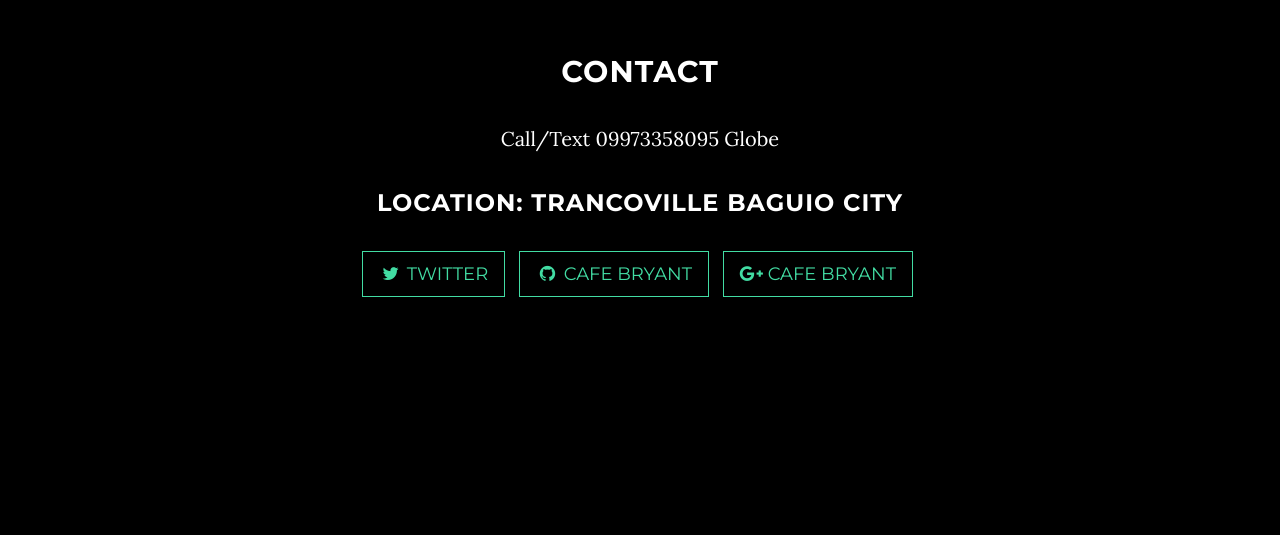
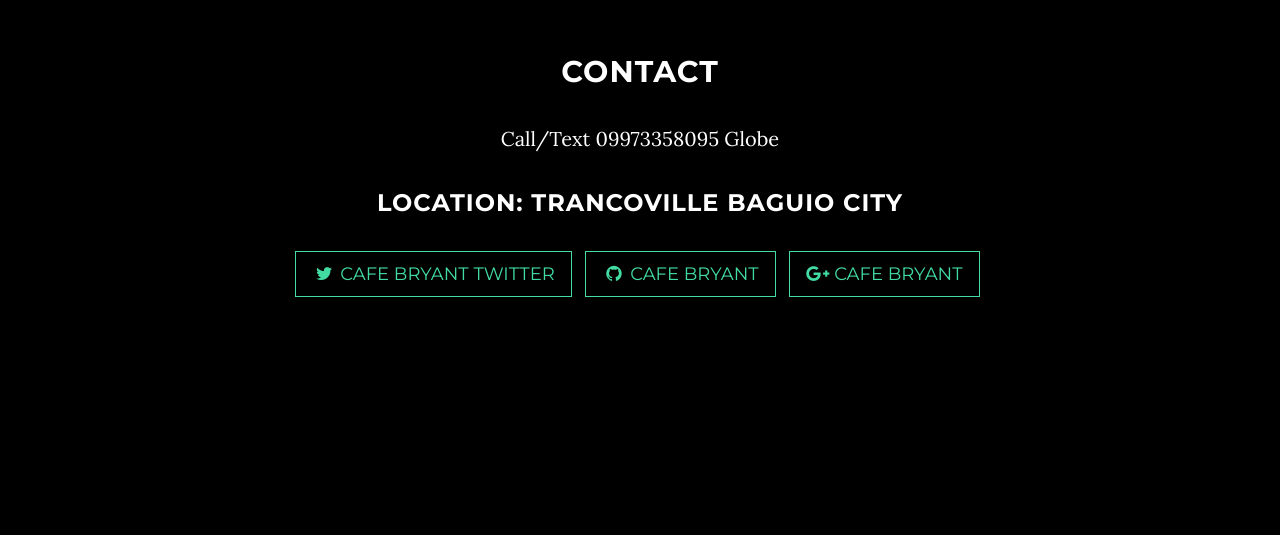
Before and after one commit to lordbryant/cafebryant, a website: page index.html in a window 1280 px wide. Shown: the part 1626-2161 px from the top of the page. Drawn offline with nearby package versions, Linux system fonts and the light colour scheme; some packages are replaced by stand-ins of ours.

Commit message:
Update index.html

```diff
--- a/index.html
+++ b/index.html
@@ -101,7 +101,7 @@
                </h3>
                 <ul class="list-inline banner-social-buttons">
                     <li>
-                        <a href="https://twitter.com/SBootstrap" class="btn btn-default btn-lg"><i class="fa fa-twitter fa-fw"></i> <span class="network-name">Twitter</span></a>
+                        <a href="https://twitter.com/SBootstrap" class="btn btn-default btn-lg"><i class="fa fa-twitter fa-fw"></i> <span class="network-name">Cafe Bryant Twitter</span></a>
                     </li>
                     <li>
                         <a href="https://github.com/IronSummitMedia/startbootstrap" class="btn btn-default btn-lg"><i class="fa fa-github fa-fw"></i> <span class="network-name">Cafe Bryant</span></a>
```
